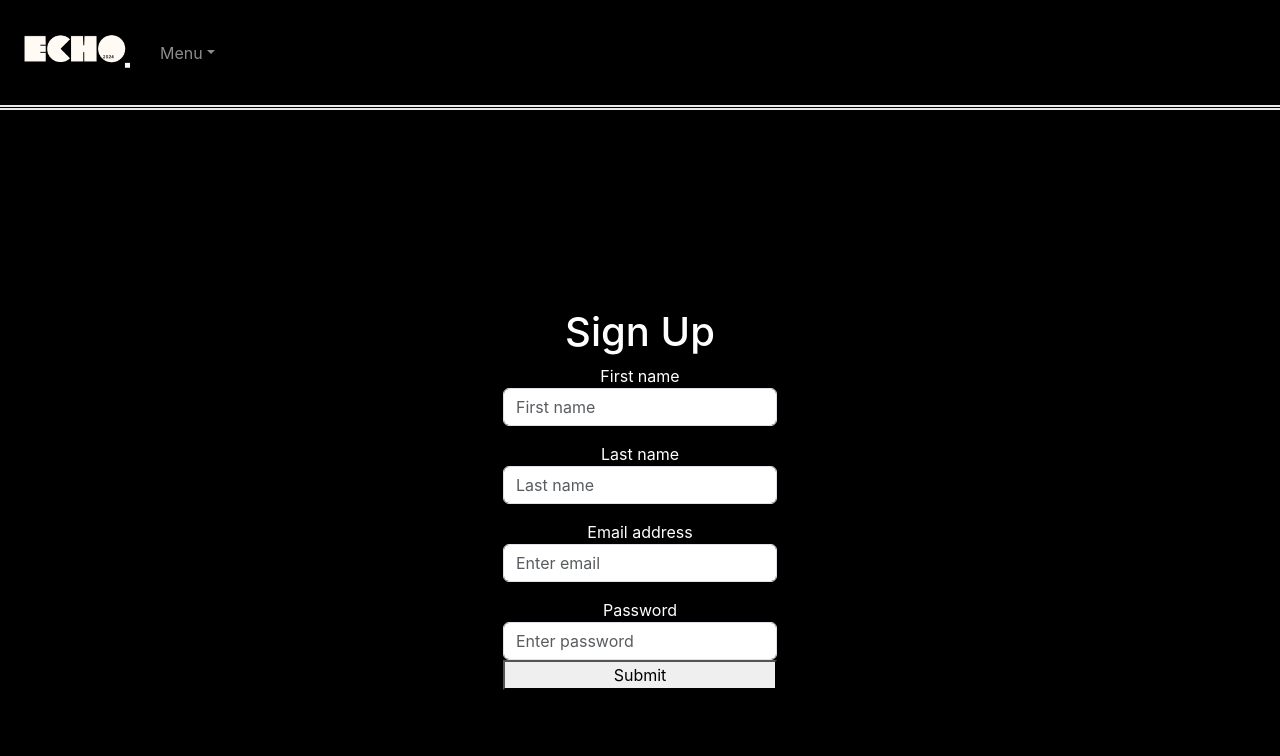
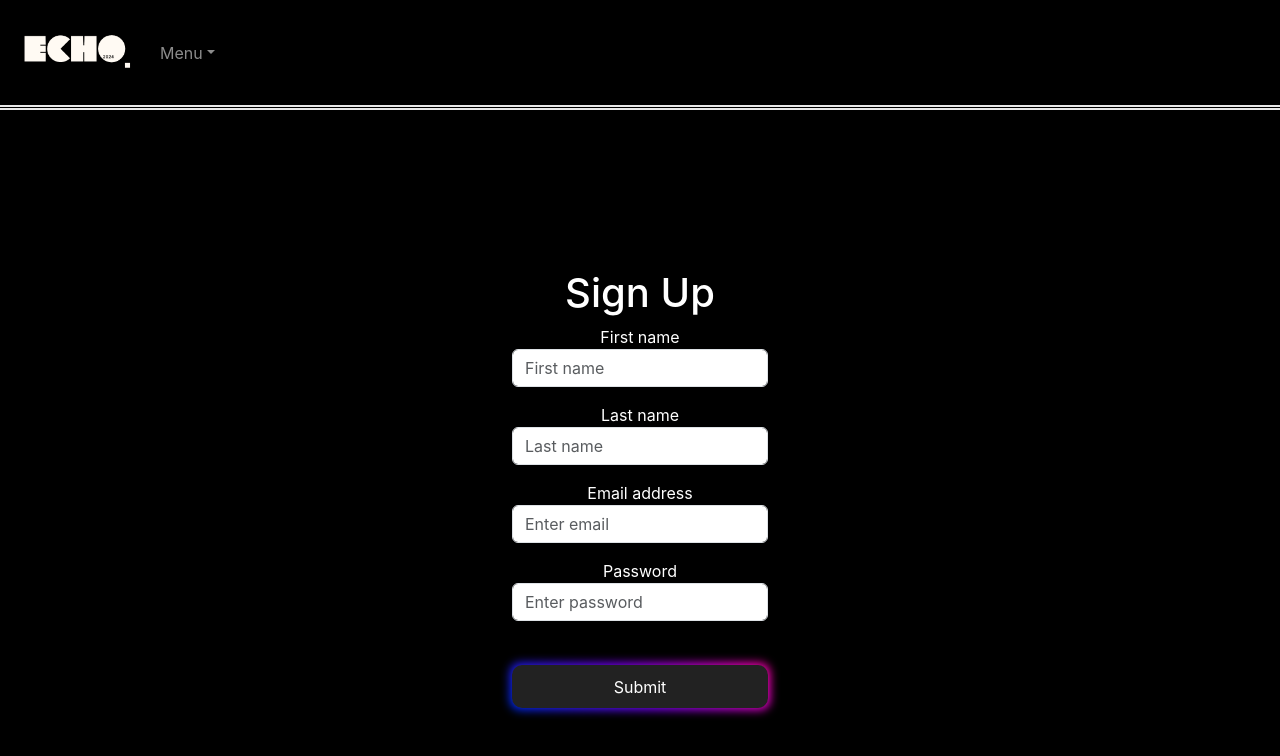
Before and after one commit to ycho1908/ECHO-finance-tracker, a React (Create React App) app: page /register in a window 1280 px wide. Shown: the top 756 px of the page. Built offline with nearby package versions, Linux system fonts and the light colour scheme; no server answers.

Commit message:
edited the register page layout

```diff
--- a/src/pages/register.js
+++ b/src/pages/register.js
@@ -66,7 +66,7 @@ function Register() {
     }
 
     return (
-        <div>
+        <div style={{ display: 'flex', justifyContent: 'center', alignItems: 'center' }}>
         {!loggedIn ? (
         <form className="login-box" onSubmit={handleRegister}>
             <h1>Sign Up</h1>
@@ -79,6 +79,7 @@ function Register() {
                     placeholder="First name"
                     onChange={(e) => setFirstName(e.target.value)}
                     required
+                    style={{ width: '20vw', alignItems: 'center'}}
                 />
             </div>
 
@@ -90,6 +91,7 @@ function Register() {
                     placeholder="Last name"
                     onChange={(e) => setLastName(e.target.value)}
                     required
+                    style={{ width: '20vw', alignItems: 'center'}}
                 />
             </div>
 
@@ -102,6 +104,7 @@ function Register() {
                     value={email}
                     onChange={(e) => setEmail(e.target.value)}
                     required
+                    style={{ width: '20vw', alignItems: 'center'}}
                 />
             </div>
 
@@ -114,11 +117,12 @@ function Register() {
                     value={password}
                     onChange={(e) => setPassword(e.target.value)}
                     required
+                    style={{ width: '20vw', alignItems: 'center'}}
                 />
             </div>
-
+            <br/>
             <div className="d-grid">
-                <button type="submit">Submit</button>
+                <button className="button-85" style={{marginTop: '20px', marginBottom:'20px'}} type="submit">Submit</button>
             </div>
         </form>
         ) : (
```
